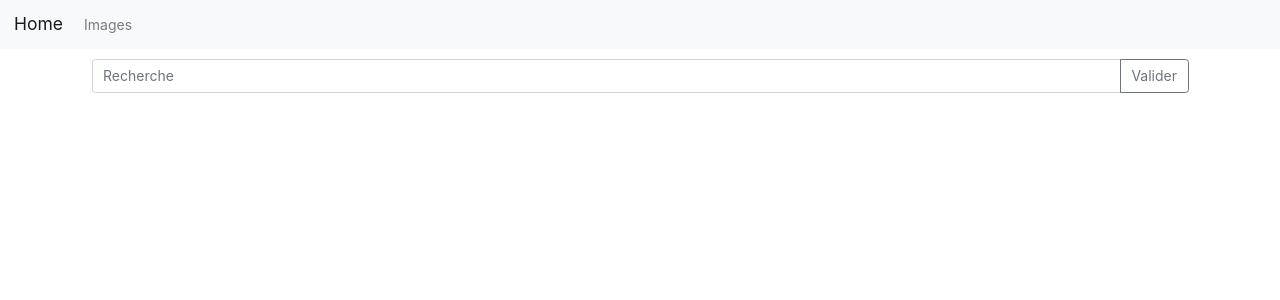
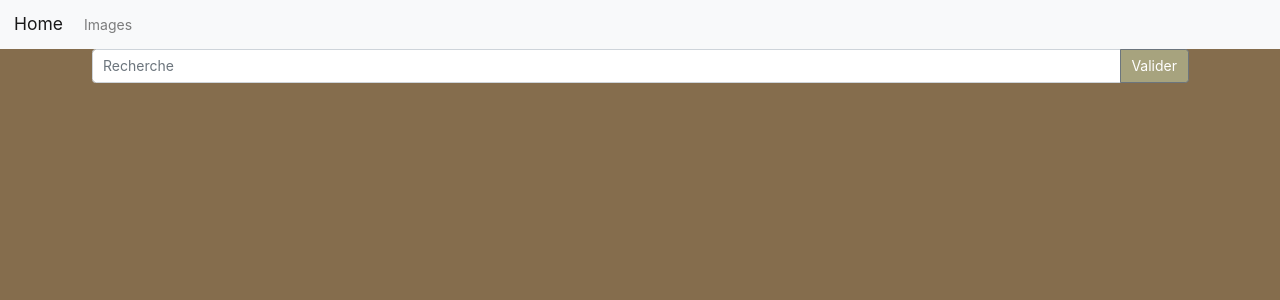
Before and after one commit to Damosm/images, a React (Create React App) app: page /images in a window 1280 px wide. Shown: the top 300 px of the page. Built offline with nearby package versions, Linux system fonts and the light colour scheme.

Commit message:
background

```diff
--- a/src/components/ImageGridList.js
+++ b/src/components/ImageGridList.js
@@ -21,7 +21,7 @@ export default function ImageGridList(props)  {
     const classes = useStyles();
 
     return (
-        <div className={classes.root}>
+        <div className={classes.root} style={{ backgroundColor: '#856D4D' }} >
             <GridList cellHeight={160} className={classes.gridList} cols={3}>
                 {props.images.map((tile) => (
                     <GridListTile key={tile.id} cols={1}>
--- a/src/components/ImageSearch.js
+++ b/src/components/ImageSearch.js
@@ -2,6 +2,7 @@ import React, { Component } from 'react'
 import unsplash from '../api/unsplash';
 import SearchBar from './SearchBar';
 import ImageGridList from './ImageGridList';
+
 
 
 export default class ImageSearch extends Component {
@@ -18,9 +19,11 @@ export default class ImageSearch extends Component {
 
   render() {
     return (
-      <div className="ui container" style={{ marginTop: '10px' }}  >
-        <SearchBar onSubmit={this.onSearchSubmit}/>
-        <ImageGridList images={this.state.images} />
+      <div style={{ backgroundColor: '#856D4D' }}>
+        <div className="ui container"   >
+          <SearchBar onSubmit={this.onSearchSubmit} />
+          <ImageGridList images={this.state.images} />
+        </div>
       </div>
     );
   }
--- a/src/components/SearchBar.js
+++ b/src/components/SearchBar.js
@@ -16,10 +16,12 @@ class SearchBar extends React.Component {
   render() {
     return (
       <div class="input-group mb-3">
-        <input type="text" value={this.state.term} onChange={this.onChange} class="form-control" placeholder="Recherche" aria-label="Recipient's username" aria-describedby="basic-addon2" />
+        <form class="input-group mb-3" onSubmit={this.onClick}>
+        <input type="text" value={this.state.term}  onChange={this.onChange} class="form-control" placeholder="Recherche" aria-label="Recipient's username" aria-describedby="basic-addon2" />
         <div class="input-group-append">
-          <button onClick={this.onClick} class="btn btn-outline-secondary" type="button">Valider</button>
+          <button onClick={this.onClick}  class="btn btn-outline-secondary" style={{backgroundColor:"#A7A37E" ,color:"white"}} type="button">Valider</button>
         </div>
+        </form>
       </div>
     );
   }
```
